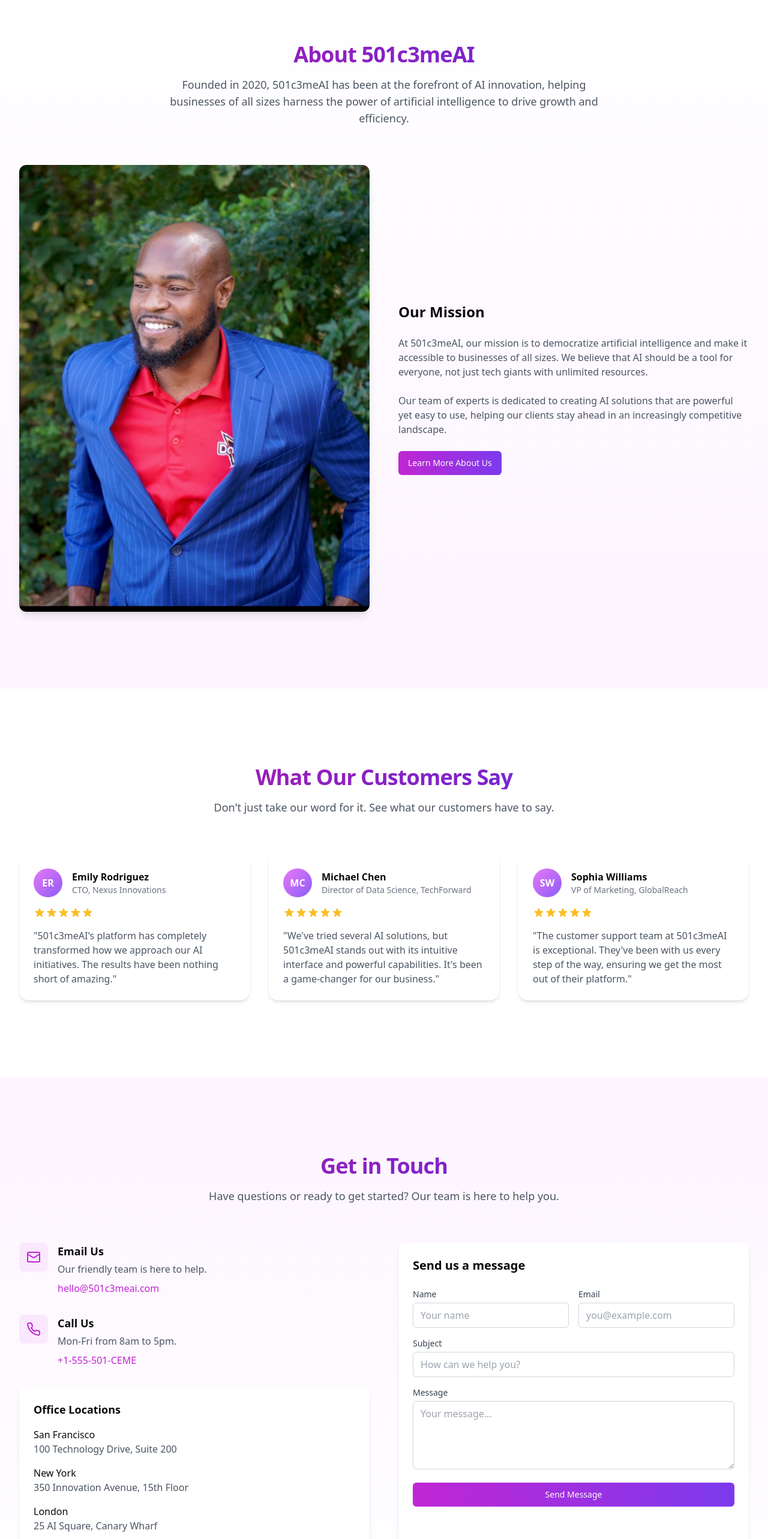
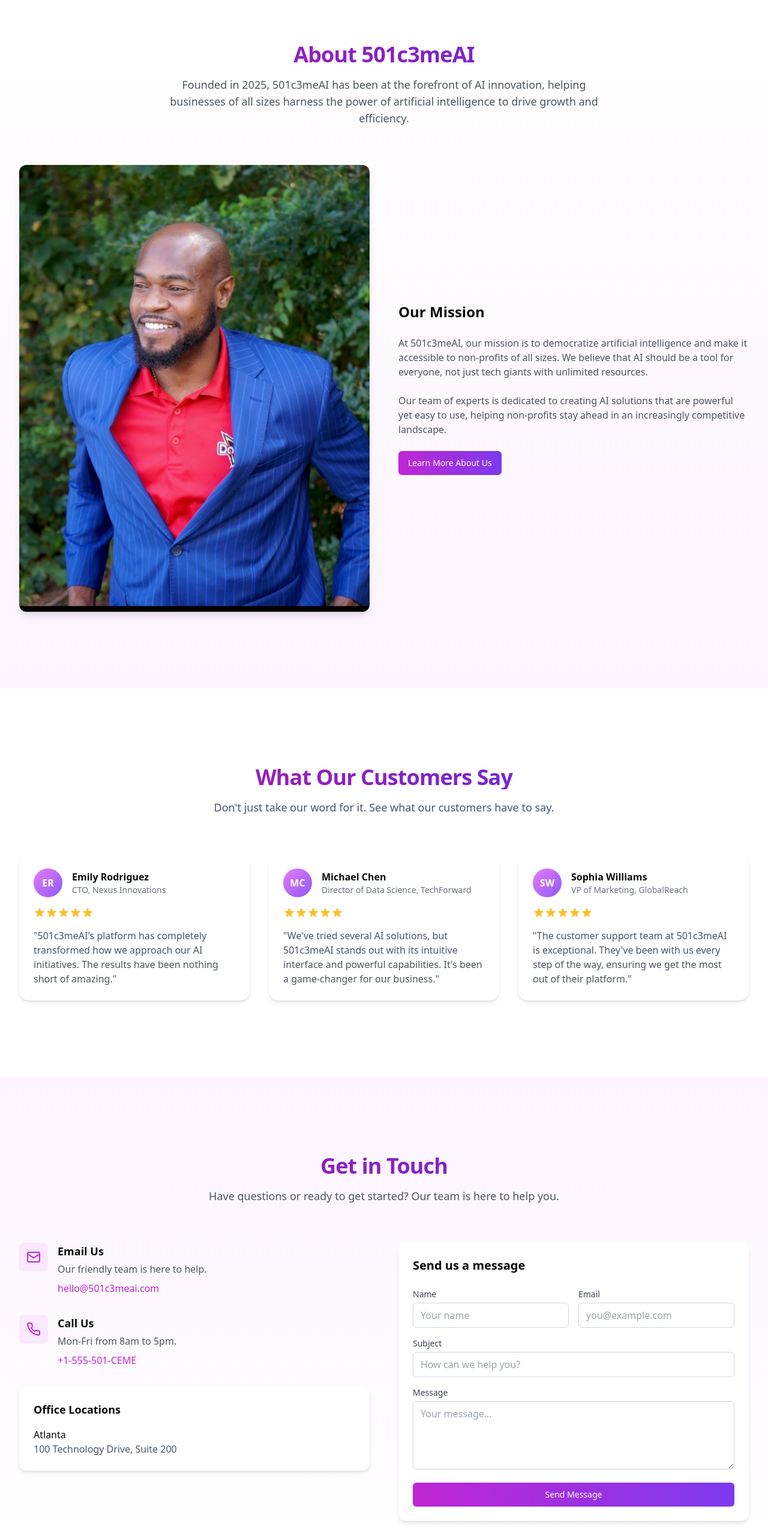
Before and after one commit to CitruzCo/501c3meAI, a Next.js app: page / in a window 1280 px wide. Shown: the part 1900-4466 px from the top of the page at 60% size. Built offline with nearby package versions, Linux system fonts and the light colour scheme.

Commit message:
page updates

```diff
--- a/app/page.tsx
+++ b/app/page.tsx
@@ -194,7 +194,7 @@ export default function LandingPage() {
                 About 501c3meAI
               </h2>
               <p className="mt-4 text-lg text-gray-600">
-                Founded in 2020, 501c3meAI has been at the forefront of AI innovation, helping businesses of all sizes
+                Founded in 2025, 501c3meAI has been at the forefront of AI innovation, helping businesses of all sizes
                 harness the power of artificial intelligence to drive growth and efficiency.
               </p>
             </div>
@@ -212,12 +212,12 @@ export default function LandingPage() {
                 <h3 className="text-2xl font-bold">Our Mission</h3>
                 <p className="text-gray-600">
                   At 501c3meAI, our mission is to democratize artificial intelligence and make it accessible to
-                  businesses of all sizes. We believe that AI should be a tool for everyone, not just tech giants with
+                  non-profits of all sizes. We believe that AI should be a tool for everyone, not just tech giants with
                   unlimited resources.
                 </p>
                 <p className="text-gray-600">
                   Our team of experts is dedicated to creating AI solutions that are powerful yet easy to use, helping
-                  our clients stay ahead in an increasingly competitive landscape.
+                  non-profits stay ahead in an increasingly competitive landscape.
                 </p>
                 <Button className="bg-gradient-to-r from-fuchsia-600 to-violet-600 hover:from-fuchsia-700 hover:to-violet-700">
                   Learn More About Us
@@ -330,16 +330,8 @@ export default function LandingPage() {
                   <h3 className="text-lg font-semibold mb-4">Office Locations</h3>
                   <div className="grid gap-4">
                     <div>
-                      <h4 className="font-medium">San Francisco</h4>
+                      <h4 className="font-medium">Atlanta</h4>
                       <p className="text-gray-600">100 Technology Drive, Suite 200</p>
-                    </div>
-                    <div>
-                      <h4 className="font-medium">New York</h4>
-                      <p className="text-gray-600">350 Innovation Avenue, 15th Floor</p>
-                    </div>
-                    <div>
-                      <h4 className="font-medium">London</h4>
-                      <p className="text-gray-600">25 AI Square, Canary Wharf</p>
                     </div>
                   </div>
                 </div>
@@ -409,7 +401,7 @@ export default function LandingPage() {
               <div className="max-w-md text-center md:text-left">
                 <h2 className="text-3xl font-bold tracking-tight text-white sm:text-4xl">Ready to get started?</h2>
                 <p className="mt-4 text-lg text-fuchsia-100">
-                  Join thousands of satisfied customers and take your business to new heights with 501c3meAI.
+                  Join thousands of satisfied customers and take your non-profits to new heights with 501c3meAI.
                 </p>
               </div>
               <div className="flex flex-col sm:flex-row gap-4">
@@ -435,10 +427,10 @@ export default function LandingPage() {
                 <span className="text-xl font-bold text-white">501c3meAI</span>
               </div>
               <p className="text-sm text-gray-400 max-w-xs">
-                Empowering businesses with vibrant, innovative AI solutions since 2020.
+                Empowering non-profits with vibrant, innovative AI solutions since 2025.
               </p>
             </div>
-            {["Product", "Company", "Resources"].map((category) => (
+            {/* {["Product", "Company", "Resources"].map((category) => (
               <div key={category}>
                 <h3 className="font-semibold text-white mb-4">{category}</h3>
                 <ul className="space-y-2">
@@ -451,7 +443,7 @@ export default function LandingPage() {
                   ))}
                 </ul>
               </div>
-            ))}
+            ))} */}
           </div>
           <div className="mt-12 pt-8 border-t border-gray-800 flex flex-col md:flex-row justify-between items-center gap-4">
             <p className="text-sm text-gray-500">© {new Date().getFullYear()} 501c3meAI. All rights reserved.</p>
```
